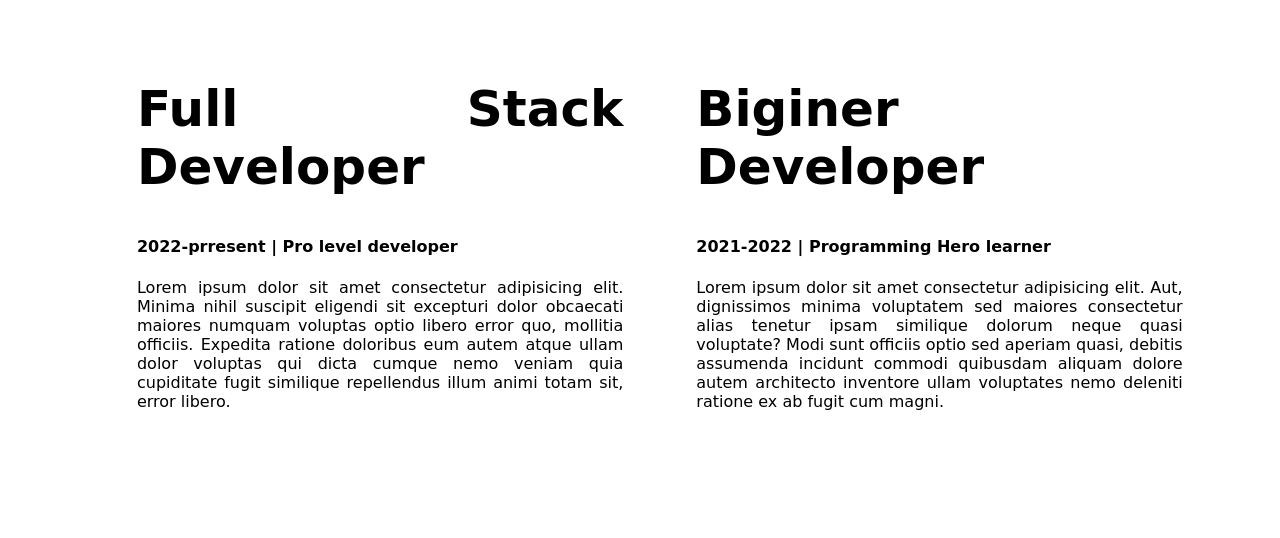
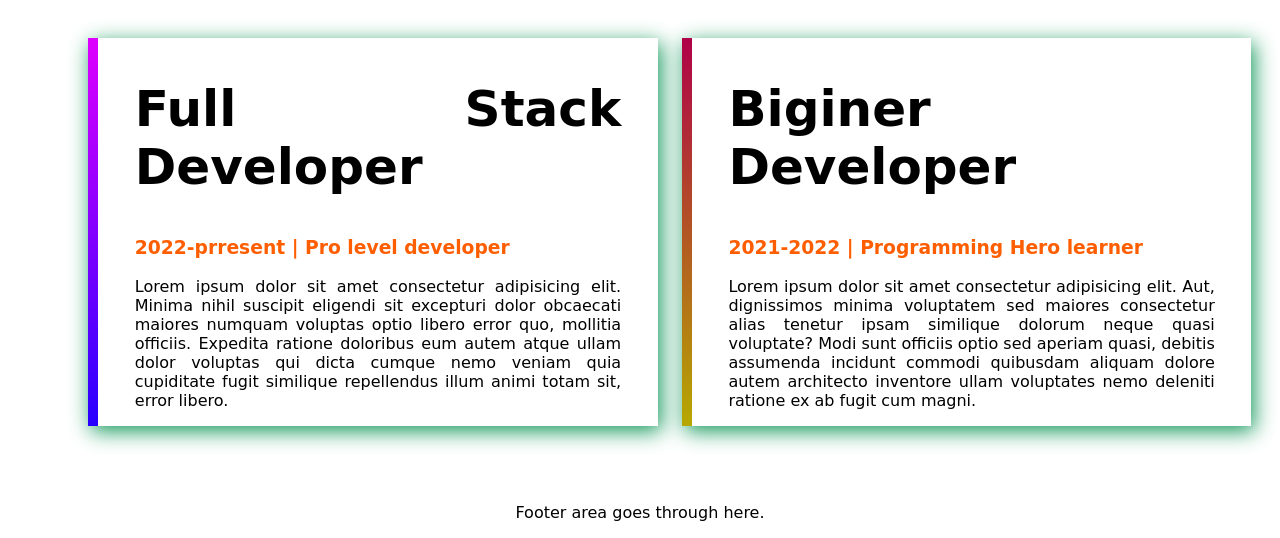
Before and after one commit to NayanSuter111/My-Portfolio-M1M4, a plain HTML site: page index.html in a window 1280 px wide. Shown: the part 736-1274 px from the top of the page. Before the commit the page ends 1163 px from the top, so only its background shows below. Drawn offline with Linux system fonts and the light colour scheme; a web font is replaced by a local one.

Commit message:
footer section addeded

```diff
--- a/index.html
+++ b/index.html
@@ -33,9 +33,9 @@
     <section class="experience-section">
         <h1>Experiences</h1>
         <div class="experience-div">
-            <div class="experience-subdiv">
+            <div id="fullstack-id1" class="experience-subdiv">
                 <h1>Full Stack Developer</h1>
-                <h4>2022-prresent | Pro level developer</h4>
+                <h3 class="experience-period">2022-prresent | Pro level developer</h3>
                 <p>
                     Lorem ipsum dolor sit amet consectetur adipisicing elit. Minima nihil suscipit eligendi sit
                     excepturi dolor obcaecati maiores numquam voluptas optio libero error quo, mollitia officiis.
@@ -43,9 +43,9 @@
                     cupiditate fugit similique repellendus illum animi totam sit, error libero.
                 </p>
             </div>
-            <div class="experience-subdiv">
+            <div id="fullstack-id2" class="experience-subdiv">
                 <h1>Biginer Developer</h1>
-                <h4>2021-2022 | Programming Hero learner</h4>
+                <h3 class="experience-period">2021-2022 | Programming Hero learner</h3>
                 <p>
                     Lorem ipsum dolor sit amet consectetur adipisicing elit. Aut, dignissimos minima voluptatem sed
                     maiores consectetur alias tenetur ipsam similique dolorum neque quasi voluptate? Modi sunt officiis
@@ -55,7 +55,9 @@
             </div>
         </div>
     </section>
-
+    <footer>
+        <p style="text-align: center;">Footer area goes through here.</p>
+    </footer>
 </body>
 
 </html>
--- a/style.css
+++ b/style.css
@@ -49,7 +49,27 @@ h1 {
 }
 
 .experience-subdiv {
-    padding-left: 6%;
+    padding-left: 3%;
+    padding-right: 3%;
     width: 40%;
     text-align: justify;
+    box-shadow: 3px 5px 20px #119759;
+    margin-left: 2%;
+    margin-bottom: 5%;
 }
+
+.experience-period {
+    color: rgb(255, 94, 0);
+}
+
+#fullstack-id1 {
+    border-left: 10px solid;
+    border-image: linear-gradient(rgb(225, 0, 255), rgb(38, 0, 255));
+    border-image-slice: 4;
+}
+
+#fullstack-id2 {
+    border-left: 10px solid;
+    border-image: linear-gradient(rgb(175, 0, 73), rgb(182, 170, 0));
+    border-image-slice: 4;
+}
```
